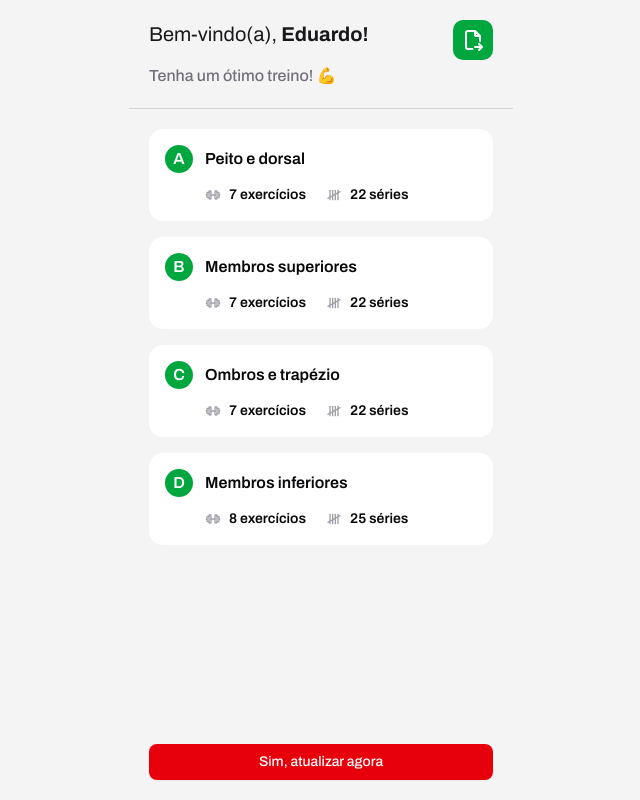
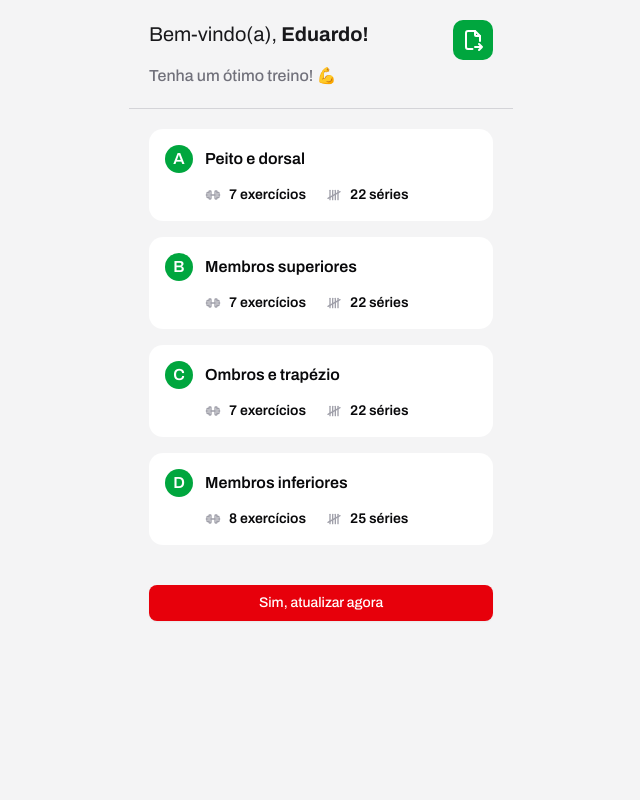
Before and after one commit to eduzrdo/gym-net, a Next.js app: page / in a window 1280 px wide. Both pictures are taken after a click on the button "Atualizar plano de treino". Shown: the whole page, without its empty margins (319-959 px from the left). Built offline with nearby package versions, Linux system fonts and the light colour scheme.

Commit message:
🛠️  fix layout issues, improve ux

```diff
--- a/src/app/[workoutId]/page.tsx
+++ b/src/app/[workoutId]/page.tsx
@@ -81,7 +81,7 @@ export default function WorkoutPage() {
   }
 
   return (
-    <div className="relative h-full flex flex-col">
+    <div className="relative flex flex-1 flex-col">
       <Header
         title={loadedWorkoutPlan[Number(workoutId)].title}
         onClickHeaderIcon={handleShowWorkoutList}
--- a/src/app/globals.css
+++ b/src/app/globals.css
@@ -47,9 +47,15 @@
     --foreground: #ededed;
   }
 } */
+* {
+  &::-webkit-scrollbar {
+    display: none;
+  }
+}
 
 body {
   height: 100dvh;
+  /* allow scrolling but hide scrollbar */
 }
 
 /* @media screen and (min-width: 768px) {
--- a/src/app/layout.tsx
+++ b/src/app/layout.tsx
@@ -20,7 +20,7 @@ export default function RootLayout({
   return (
     <html lang="en">
       <body className={`${archivo.className} antialiased`}>
-        <div className="max-w-sm mx-auto h-dvh">{children}</div>
+        <div className="lg:max-w-sm mx-auto flex">{children}</div>
       </body>
     </html>
   );
--- a/src/app/page.tsx
+++ b/src/app/page.tsx
@@ -50,7 +50,7 @@ export default function Home() {
   }
 
   return (
-    <div className="flex flex-col h-full">
+    <div className="flex flex-col flex-1">
       <WelcomeHeader />
 
       <div className="flex flex-col gap-4 p-5 flex-1">
--- a/src/components/ExerciseCard_2.tsx
+++ b/src/components/ExerciseCard_2.tsx
@@ -262,6 +262,7 @@ export function ExerciseCard_2({
                             <ShadcnInput
                               placeholder="Digite sua anotação aqui"
                               className="w-full"
+                              autoFocus
                               {...field}
                             />
                           </FormControl>
--- a/src/components/Header.tsx
+++ b/src/components/Header.tsx
@@ -1,4 +1,5 @@
-import { IconListLetters } from "@tabler/icons-react";
+import { IconListLetters, IconArrowLeft } from "@tabler/icons-react";
+import { useRouter } from "next/navigation";
 import colors from "tailwindcss/colors";
 
 type HeaderProps = {
@@ -7,8 +8,13 @@ type HeaderProps = {
 };
 
 export function Header({ title, onClickHeaderIcon }: HeaderProps) {
+  const router = useRouter();
+
   return (
     <div className="flex items-center p-5 pt-10 bg-green-600 rounded-br-xl rounded-bl-xl gap-4">
+      <button onClick={router.back} className="cursor-pointer">
+        <IconArrowLeft color={colors.white} />
+      </button>
       <p className="flex-1 text-white text-xl font-bold overflow-ellipsis truncate">
         {title}
       </p>
```
